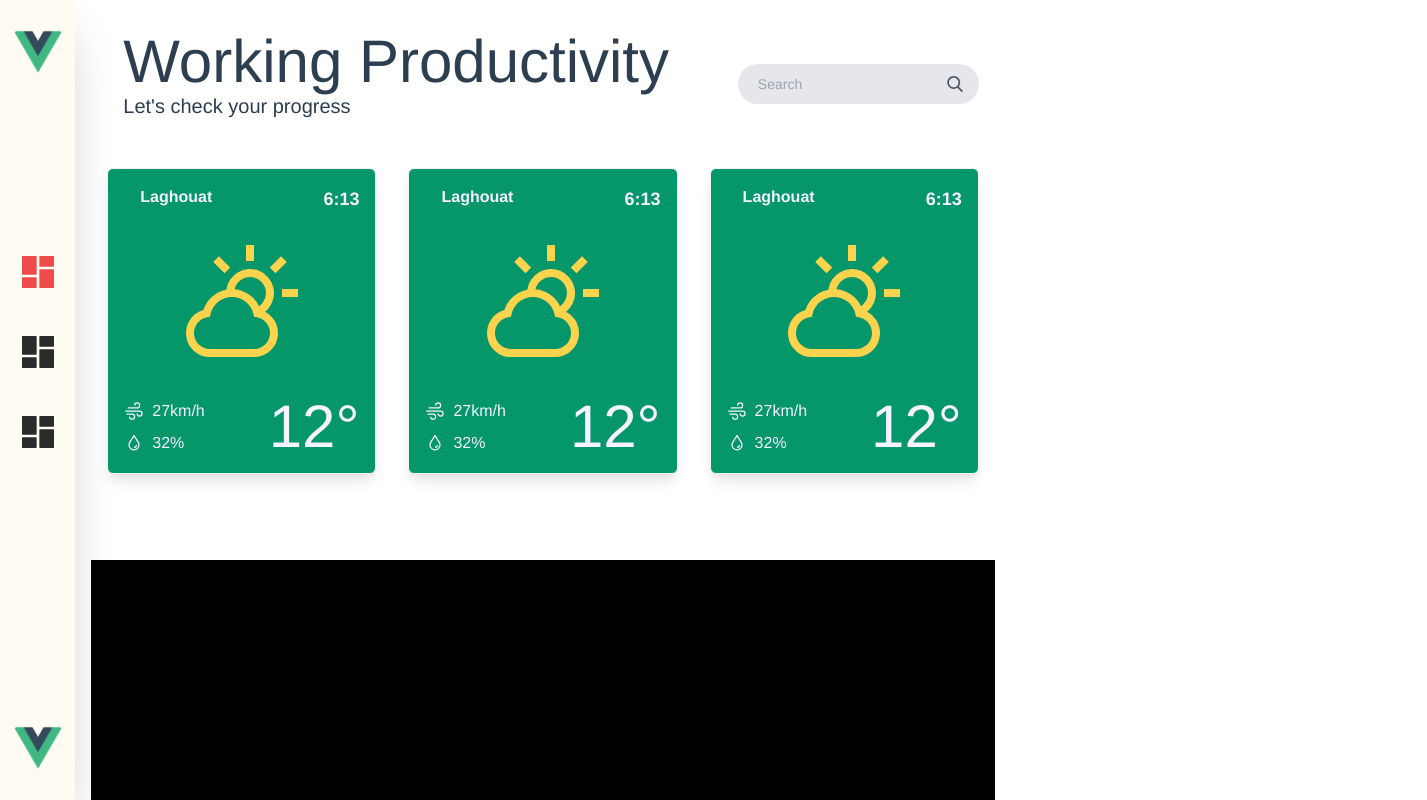
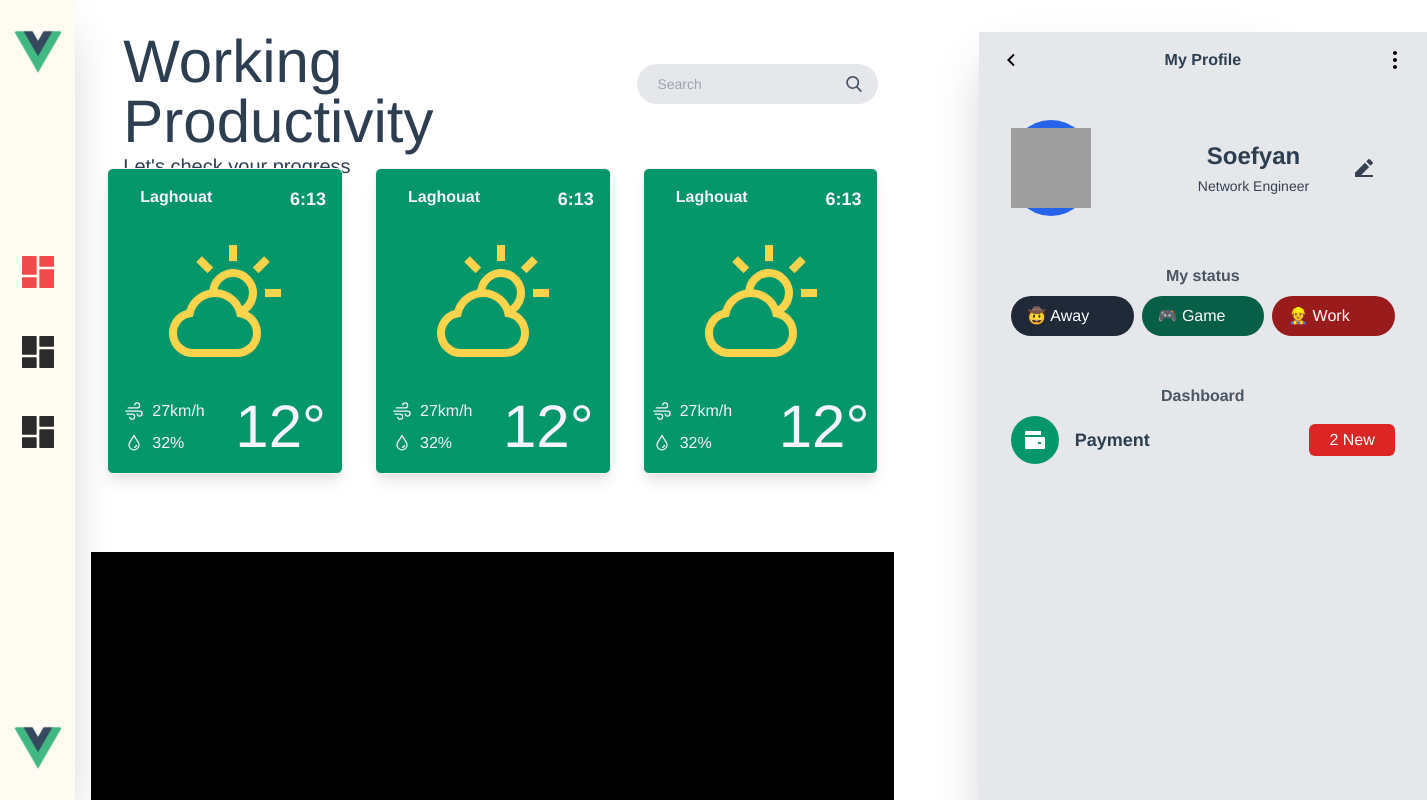
Before and after one commit to mert1981/farm-project, a Vue app: page / in a window 1280 px wide. Shown: the top 800 px of the page, 1427 px wide, since content can reach past the window. Built offline with nearby package versions, Linux system fonts and the light colour scheme; grey boxes are pictures that could not be loaded.

Commit message:
Anasayfa temel kısımlar yapıldı

```diff
--- a/src/views/Home.vue
+++ b/src/views/Home.vue
@@ -1,7 +1,66 @@
 <template>
-  <div class="home">
+  <div class="home ">
+    <div class="h-screen">
+		<div class="h-full flex flex-col float-right w-3/12  shadow-2xl">
+			<div class="min-h-screen flex flex-col max-w-md mx-auto bg-gray-200 opacity-100 font-poppins px-4 bg-no-repeat bg-cover bg-center">
+  <div class="flex justify-between px-1 pt-4 items-center">
     <div>
-    <div class="w-9/12 text-left h-24  mt-4 ml-4">
+      <svg xmlns="http://www.w3.org/2000/svg" viewBox="0 0 24 24" width="24" height="24"><path fill="none" d="M0 0h24v24H0z"/><path d="M10.828 12l4.95 4.95-1.414 1.414L8 12l6.364-6.364 1.414 1.414z"/></svg>
+    </div>
+    <div>
+      <p class="font-semibold">My Profile</p>
+    </div>
+    <div>
+      <svg xmlns="http://www.w3.org/2000/svg" viewBox="0 0 24 24" width="24" height="24"><path fill="none" d="M0 0h24v24H0z"/><path d="M12 3c-1.1 0-2 .9-2 2s.9 2 2 2 2-.9 2-2-.9-2-2-2zm0 14c-1.1 0-2 .9-2 2s.9 2 2 2 2-.9 2-2-.9-2-2-2zm0-7c-1.1 0-2 .9-2 2s.9 2 2 2 2-.9 2-2-.9-2-2-2z"/></svg>
+    </div>
+  </div>
+  <div class="flex items-center px-4 pt-12 justify-between">
+    <div class="w-18 h-24 bg-blue-600 flex items-center rounded-full">
+      <img class="h-20 w-20 mx-auto" src="https://lnmlpexiwaspywjbwwvd.supabase.in/storage/v1/object/sign/assets/boy.png?token=eyJhbGciOiJIUzI1NiIsInR5cCI6IkpXVCJ9.eyJ1cmwiOiJhc3NldHMvYm95LnBuZyIsImlhdCI6MTYzMzUzMzk2NywiZXhwIjoxOTQ4ODkzOTY3fQ.HL6DqbdJMCZI6dqEN-ZQAu5EwtblW7r8YNuud4_kHV8">
+    </div>
+    <div class="w-8/12 flex items-center">
+      <div class="w-10/12 flex flex-col leading-none pl-4">
+        <p class="text-2xl font-bold">Soefyan</p>
+        <p class="text-sm pt-1 font-light text-gray-700">Network Engineer</p>
+      </div>
+      <div class="w-2/12">
+        <div>
+          <svg xmlns="http://www.w3.org/2000/svg" class="text-gray-700" fill="currentColor" viewBox="0 0 24 24" width="24" height="24"><path fill="none" d="M0 0h24v24H0z"/><path d="M9.243 19H21v2H3v-4.243l9.9-9.9 4.242 4.244L9.242 19zm5.07-13.556l2.122-2.122a1 1 0 0 1 1.414 0l2.829 2.829a1 1 0 0 1 0 1.414l-2.122 2.121-4.242-4.242z"/></svg>
+        </div>
+      </div>
+    </div>
+  </div>
+  <div class="pt-12 px-4 w-full flex flex-col">
+    <p class="font-semibold text-gray-600">My status</p>
+    <div class="flex w-full pt-2 space-x-2">
+      <button class="bg-gray-800 w-32 rounded-full px-4 py-2 font-ligth text-white flex">🤠 Away</button>
+      <button class="bg-green-800 w-32 rounded-full px-4 py-2 font-ligth text-white flex">🎮 Game</button>
+      <button class="bg-red-800 w-32 rounded-full px-4 py-2 font-ligth text-white flex">👷 Work</button>
+    </div>
+  </div>
+  <div class="pt-12 px-4 w-full flex flex-col">
+    <p class="font-semibold text-gray-600">Dashboard</p>
+    <div class="flex flex-col w-full pt-2 space-y-2">
+      <div class="flex w-full h-12">
+        <div class="w-2/12 h-full">
+          <div class="h-12 w-12 bg-green-600 rounded-full flex items-center">
+            <svg xmlns="http://www.w3.org/2000/svg" class="mx-auto text-white" fill="currentColor" viewBox="0 0 24 24" width="24" height="24"><path fill="none" d="M0 0h24v24H0z"/><path d="M2 9h19a1 1 0 0 1 1 1v10a1 1 0 0 1-1 1H3a1 1 0 0 1-1-1V9zm1-6h15v4H2V4a1 1 0 0 1 1-1zm12 11v2h3v-2h-3z"/></svg>
+          </div>
+        </div>
+        <div class="w-6/12 h-full flex items-start">
+          <p class="my-auto text-lg font-semibold">Payment</p>
+        </div>
+        <div class="w-4/12 h-full flex justify-end items-end">
+          <button class="flex bg-red-600 rounded-md my-auto px-5 py-1 float-right text-white font-medium">2 New</button>
+        </div>
+      </div>
+    </div>
+  </div>
+</div>
+
+	</div>
+    <div class="w-8/12 text-left h-24  mt-4 ml-4">
+
     <div class="relative text-gray-600 float-right mt-8 mr-4">
   <input type="search" name="serch" placeholder="Search" class="bg-gray-200 h-10 px-5 pr-10 rounded-full text-sm focus:outline-none">
   <button type="submit" class="absolute right-0 top-0 mt-3 mr-4">
@@ -17,7 +76,8 @@
 
 
     </div>
-    <div class="w-9/12 h-96 mt-6 ml-4 ">
+
+    <div class="w-8/12 h-96 mt-6 ml-4 ">
     <!--
 This is one of the HTML templates to be available on;
 https://www.pagesection.com/templates
@@ -124,7 +184,7 @@ SVG/Icons credit to https://icons.getbootstrap.com
 					<path d="M9.929 4.929H11.929V8.929H9.929z" transform="rotate(-45 10.935 6.931)"></path>
 				</svg></div>
 		</div>
-		<div class="text-md pt-4 pb-4 px-4">
+		<div class="text-md pt-4 pb-4 px-2">
 			<div class="flex justify-between items-center">
 				<div class="space-y-2">
 					<span class="flex space-x-2 items-center"><svg height="20" width="20" viewBox="0 0 32 32" class="fill-current"><path d="M13,30a5.0057,5.0057,0,0,1-5-5h2a3,3,0,1,0,3-3H4V20h9a5,5,0,0,1,0,10Z"></path><path d="M25 25a5.0057 5.0057 0 01-5-5h2a3 3 0 103-3H2V15H25a5 5 0 010 10zM21 12H6V10H21a3 3 0 10-3-3H16a5 5 0 115 5z"></path></svg> <span>27km/h</span></span><span class="flex space-x-2 items-center"><svg height="20" width="20" viewBox="0 0 32 32" class="fill-current"><path d="M16,24V22a3.2965,3.2965,0,0,0,3-3h2A5.2668,5.2668,0,0,1,16,24Z"></path><path d="M16,28a9.0114,9.0114,0,0,1-9-9,9.9843,9.9843,0,0,1,1.4941-4.9554L15.1528,3.4367a1.04,1.04,0,0,1,1.6944,0l6.6289,10.5564A10.0633,10.0633,0,0,1,25,19,9.0114,9.0114,0,0,1,16,28ZM16,5.8483l-5.7817,9.2079A7.9771,7.9771,0,0,0,9,19a7,7,0,0,0,14,0,8.0615,8.0615,0,0,0-1.248-3.9953Z"></path></svg> <span>32%</span></span>
@@ -139,7 +199,7 @@ SVG/Icons credit to https://icons.getbootstrap.com
     </div>
 </section>
     </div>
-    <div class="w-9/12 h-96 bg-black mt-6 ml-4">
+    <div class="w-8/12 h-96 bg-black mt-4 ml-4">
 
     </div>
     <div class="">
@@ -161,3 +221,11 @@ export default {
   components: {},
 };
 </script>
+<style>
+.bg-gelap{
+  background-color: #001E26;
+}
+.bg-btn{
+  background-color: #FF6446;
+}
+</style>
```
